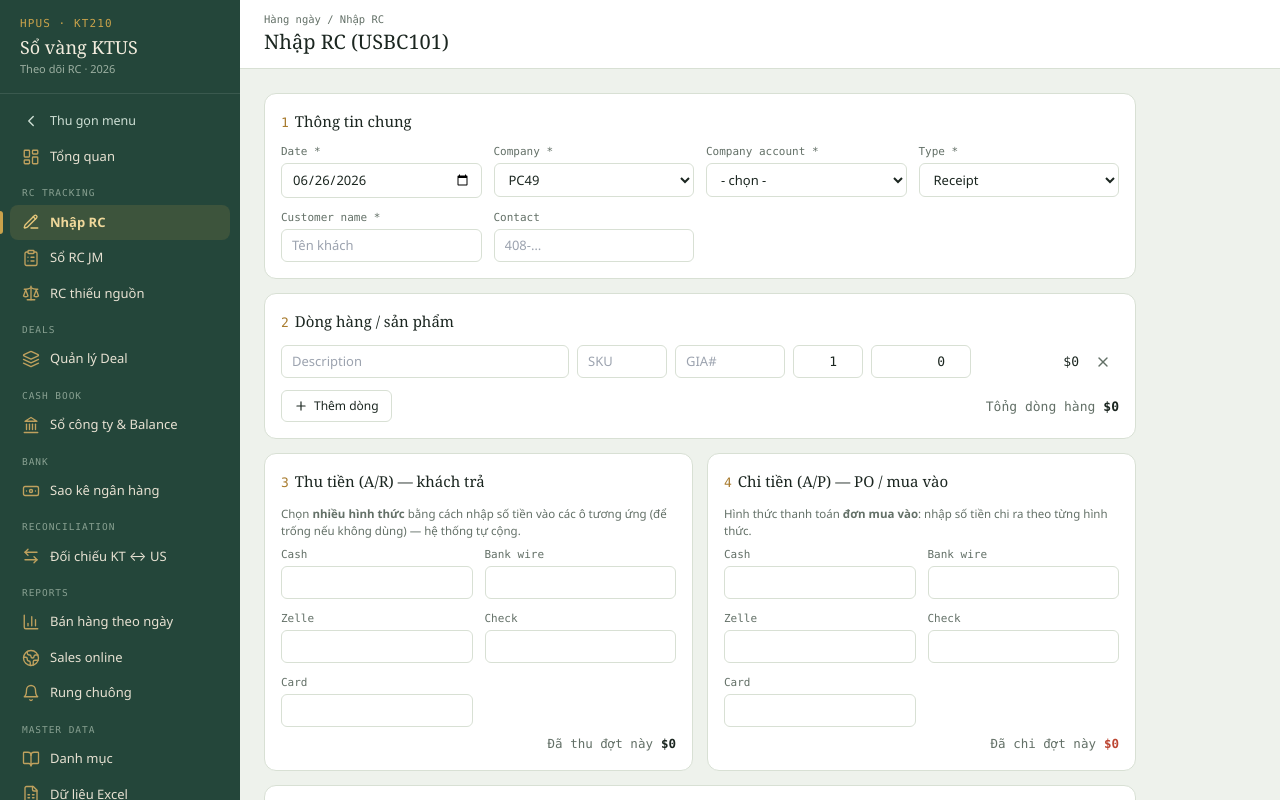
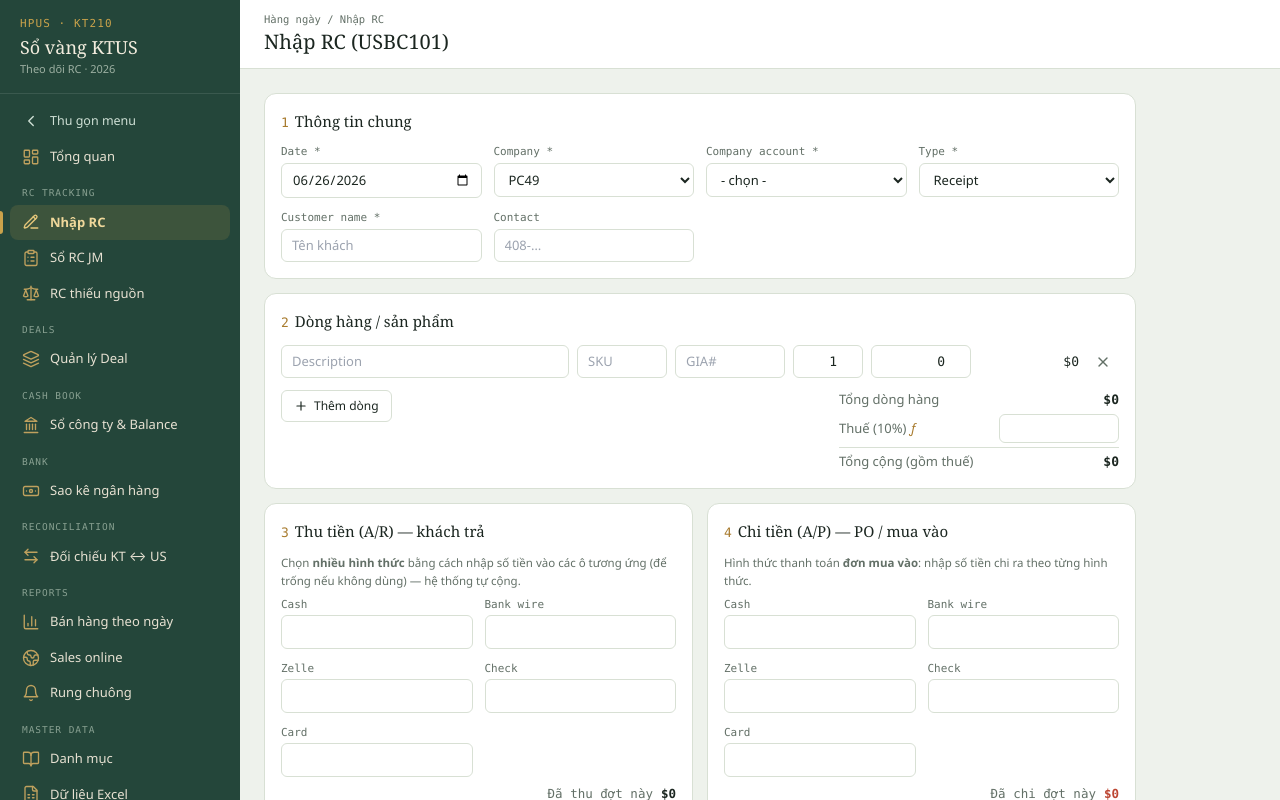
Before and after one commit to quocviet-IT/ktus, a Next.js app: page /rc/new in a window 1280 px wide. Shown: the top 800 px of the page. Built offline with nearby package versions, Linux system fonts and the light colour scheme.

Commit message:
feat(rc): tu tinh thue tren dong san pham (coc 9.375% / ban 10%), sua duoc; cong vao Tong don

```diff
--- a/src/app/rc/new/rc-new-form.tsx
+++ b/src/app/rc/new/rc-new-form.tsx
@@ -57,6 +57,7 @@ export default function NhapRCForm({
   const [ar, setAr] = useState<Record<string, number>>({});
   const [ap, setAp] = useState<Record<string, number>>({});
   const [orderTotalRaw, setOrderTotalRaw] = useState<string>("");
+  const [taxRaw, setTaxRaw] = useState<string>("");
   const [oldReceiptNo, setOldReceiptNo] = useState("");
   const [depositDate, setDepositDate] = useState("");
   const [depLookup, setDepLookup] = useState("");
@@ -83,6 +84,11 @@ export default function NhapRCForm({
   // Mã SKU + Diễn giải GỘP từ các dòng hàng (nhiều dòng → 1 ô)
   const skuJoined = useMemo(() => lines.map((l) => (l.sku || "").trim()).filter(Boolean).join(", "), [lines]);
   const descJoined = useMemo(() => lines.map((l) => (l.moTa || "").trim()).filter(Boolean).join(", "), [lines]);
+  // Thuế theo loại đơn: cọc 9.375% / bán 10% / khác 0% — tự tính, sửa được
+  const taxRate = DEPOSIT_T.includes(type) ? 9.375 : RECEIPT_T.includes(type) ? 10 : 0;
+  const taxAuto = lineTotal * taxRate / 100;
+  const tax = taxRaw === "" ? taxAuto : Number(taxRaw) || 0;
+  const subtotalWithTax = lineTotal + tax;
   const arTotal = Object.values(ar).reduce((sum, value) => sum + (Number(value) || 0), 0);
   const apTotal = Object.values(ap).reduce((sum, value) => sum + (Number(value) || 0), 0);
   const receipt = RECEIPT_T.includes(type) ? arTotal : 0;
@@ -91,7 +97,7 @@ export default function NhapRCForm({
   const tongCong = receipt + deposit - returnPo;
 
   // Tổng đơn / đã thanh toán / còn lại (đơn bán & cọc)
-  const orderTotal = orderTotalRaw === "" ? lineTotal : Number(orderTotalRaw) || 0;
+  const orderTotal = orderTotalRaw === "" ? subtotalWithTax : Number(orderTotalRaw) || 0;
   const paid = arTotal;
   const remaining = orderTotal - paid;
   const isPO = RETURN_T.includes(type);
@@ -175,12 +181,22 @@ export default function NhapRCForm({
               </div>
             ))}
           </div>
-          <div className="mt-3 flex items-center">
+          <div className="mt-3 flex items-start gap-3">
             <button type="button" onClick={() => setLines((ls) => [...ls, { moTa: "", soLuong: 1, donGia: 0 }])} className="inline-flex items-center gap-1.5 rounded-md border border-line px-3 py-1.5 text-[12px] hover:border-accent">
               <Plus className="h-3.5 w-3.5" aria-hidden="true" /> Thêm dòng
             </button>
             <div className="flex-1" />
-            <span className="font-mono text-[13px]"><span className="text-muted mr-2">Tổng dòng hàng</span><b>{money(lineTotal)}</b></span>
+            <div className="min-w-[280px] text-[13px] space-y-1">
+              <div className="flex items-center justify-between"><span className="text-muted">Tổng dòng hàng</span><b className="font-mono">{money(lineTotal)}</b></div>
+              <div className="flex items-center justify-between gap-2">
+                <span className="text-muted">Thuế ({taxRate}%) <span className="text-accent italic">ƒ</span></span>
+                <input type="number" step="0.01" aria-label="Thuế"
+                  value={taxRaw === "" ? (taxAuto ? taxAuto.toFixed(2) : "") : taxRaw}
+                  onChange={(e) => setTaxRaw(e.target.value)}
+                  className="w-[120px] rounded-md border border-line px-2 py-1 text-right font-mono text-[13px]" />
+              </div>
+              <div className="flex items-center justify-between border-t border-line pt-1"><span className="text-muted">Tổng cộng (gồm thuế)</span><b className="font-mono">{money(subtotalWithTax)}</b></div>
+            </div>
           </div>
         </Section>
 
@@ -210,7 +226,7 @@ export default function NhapRCForm({
         <Section n="ƒ" title="Tổng đơn & CONDITION — tự tính">
           {!isPO && (
             <div className="grid grid-cols-2 md:grid-cols-3 gap-3 mb-3">
-              {fld("Tổng tiền đơn hàng", <input name="orderTotal" type="number" step="0.01" value={orderTotalRaw} onChange={(e) => setOrderTotalRaw(e.target.value)} placeholder={String(lineTotal || 0)} className={inp + " text-right font-mono"} />)}
+              {fld("Tổng tiền đơn hàng (gồm thuế)", <input name="orderTotal" type="number" step="0.01" value={orderTotalRaw} onChange={(e) => setOrderTotalRaw(e.target.value)} placeholder={String(subtotalWithTax || 0)} className={inp + " text-right font-mono"} />)}
               {fld("Số tiền thanh toán ƒ", <div className={fx}>{money(paid)}</div>)}
               {fld("Số tiền còn lại ƒ", <div className={fx + (remaining > 0 ? " text-danger" : " text-ok")}>{money(remaining)}</div>)}
             </div>
```
